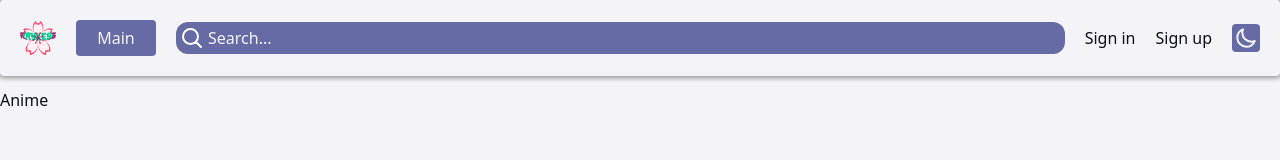
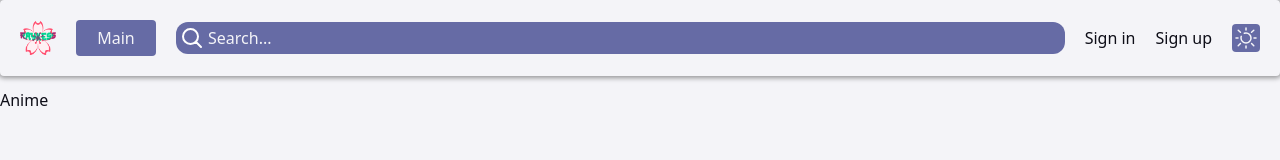
Before and after one commit to RaYkeSS/AnimeList, a React (Create React App) app: page / in a window 1280 px wide. Shown: the top 160 px of the page. Built offline with nearby package versions, Linux system fonts and the light colour scheme.

Commit message:
AnimeList theme switch done

```diff
--- a/src/components/ui/ThemeButton/ThemeButton.jsx
+++ b/src/components/ui/ThemeButton/ThemeButton.jsx
@@ -3,25 +3,31 @@ import { ReactComponent as Moon } from "./img/moon.svg";
 import { ReactComponent as Sun } from "./img/sun.svg";
 
 export default function ThemeButton() {
-  const [theme, setTheme] = useState("");
+  const [isDark, setIsDark] = useState(false)
   function handleClick() {
-    document.body.className = theme;
+    if (document.body.classList.contains('dark')) {
+      document.body.classList.remove('dark');
+      setIsDark(false)
+    } else {
+      setIsDark(true)
+      document.body.className = 'dark';
+    }
   }
   useEffect(() => {
     if (
       window.matchMedia &&
       window.matchMedia("(prefers-color-scheme: dark)").matches
     ) {
-      setTheme("dark");
-      document.body.className = theme;
+      document.body.className = "dark";
+      setIsDark(true)
     }
-  }, [theme]);
+  }, []);
   return (
     <button
       className="p-0.5 rounded bg-lightPrimary text-lightBg dark:bg-scndBg/90 dark:text-white"
       onClick={handleClick}
     >
-      <Moon className="" />
+      {isDark ? <Moon /> : <Sun />}
     </button>
   );
 }
```
Also changed, not shown: src/components/ui/ThemeButton/img/sun.svg.
